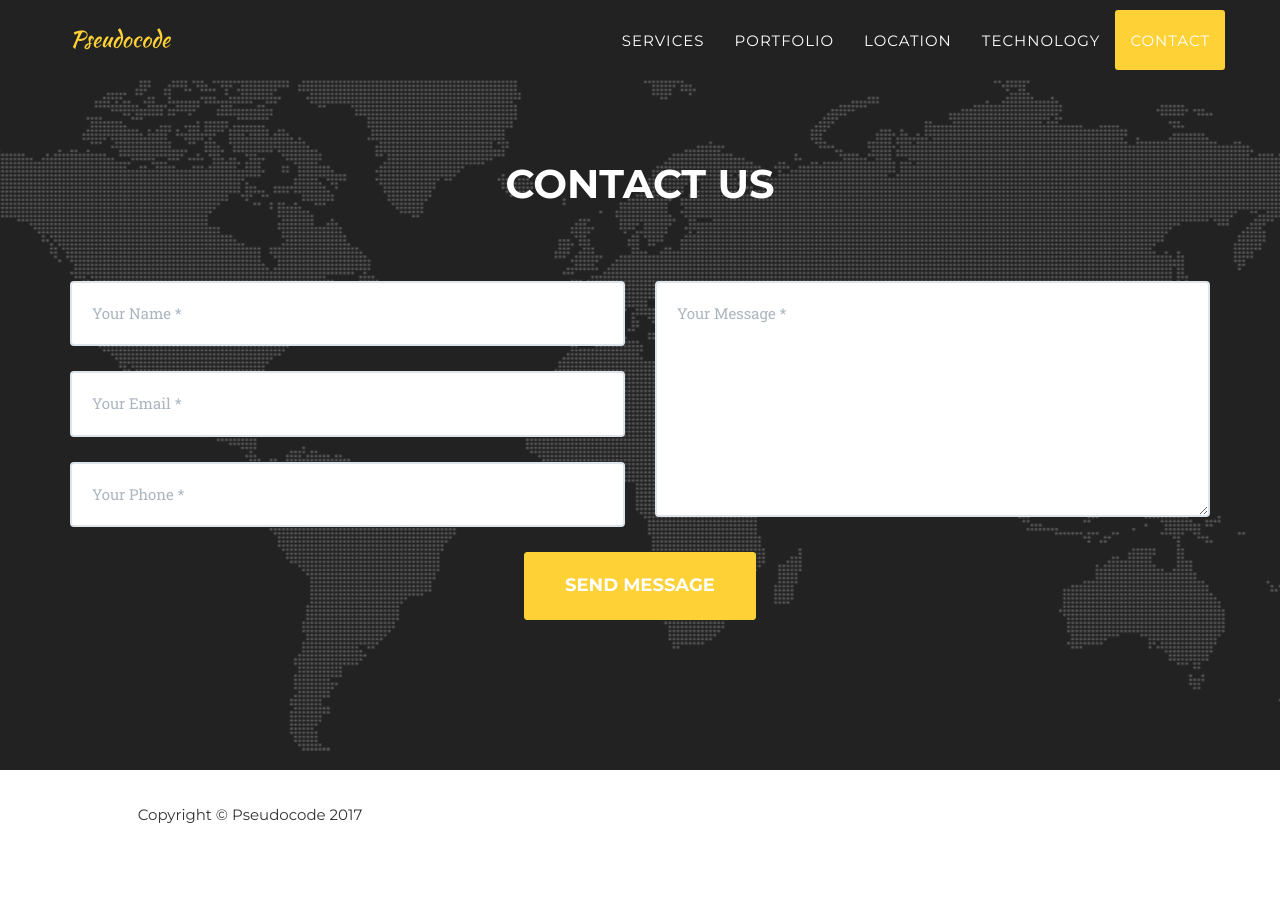
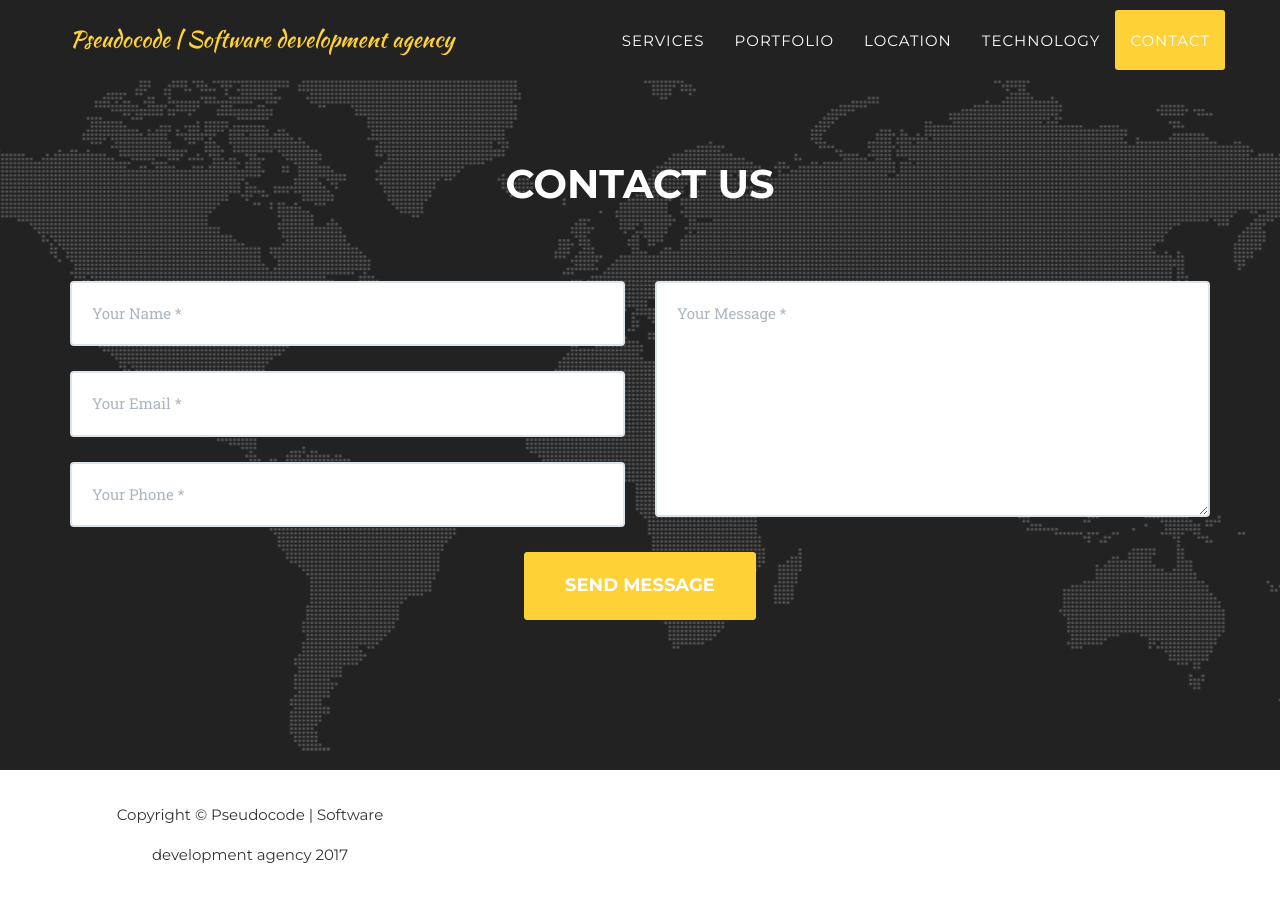
Before and after one commit to zoranzoran/pseudocode, a Jekyll site: the page built from index.html, in a window 1280 px wide and 900 px high, scrolled down 4239 px. Built offline with Jekyll 4.4.1, drawn with Linux system fonts in a browser that asks for light colours; some web fonts are replaced; before the commit the page ends 5099 px from its top, so only the background shows below that.

Commit message:
Update _config.yml

```diff
--- a/_config.yml
+++ b/_config.yml
@@ -2,7 +2,7 @@ url: ""
 baseurl: ""
 
 # Site settings
-title: Pseudocode
+title: Pseudocode | Software development agency
 email: hi@pseudocode.agency
 description: "(for Google search results) and in your feed.xml site description."
 
```
